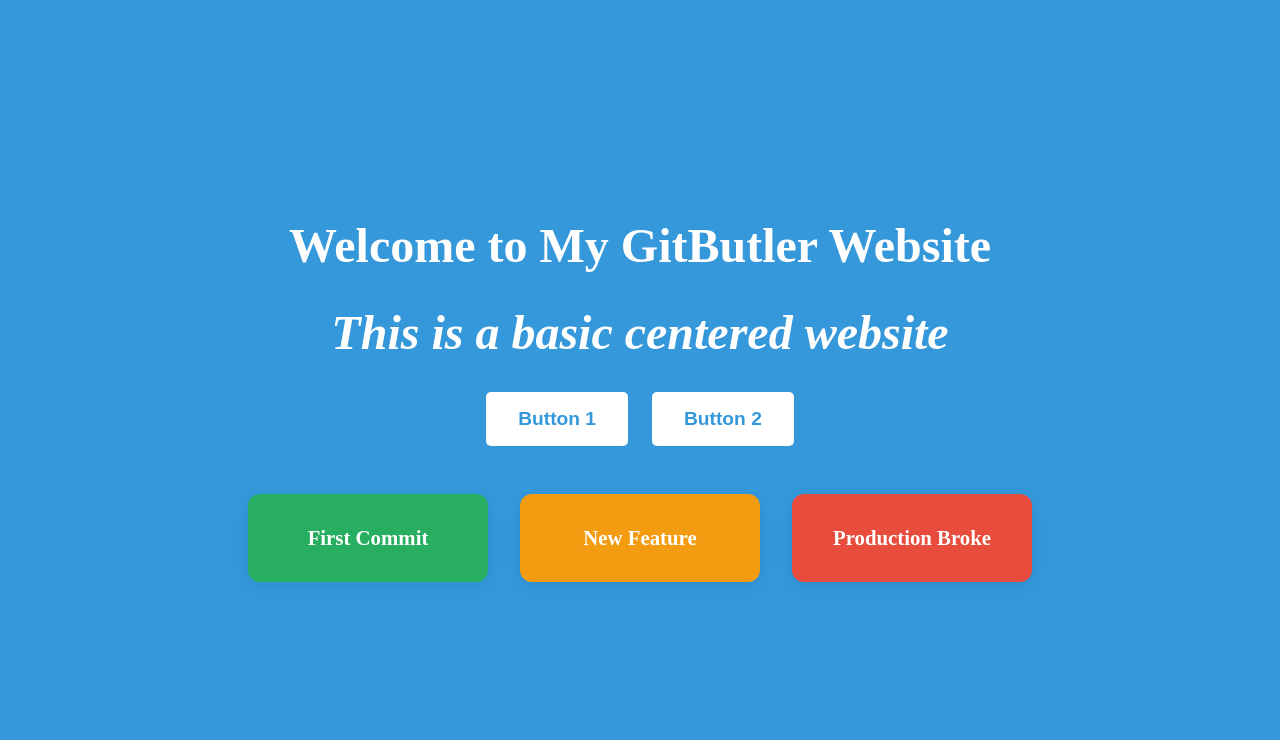
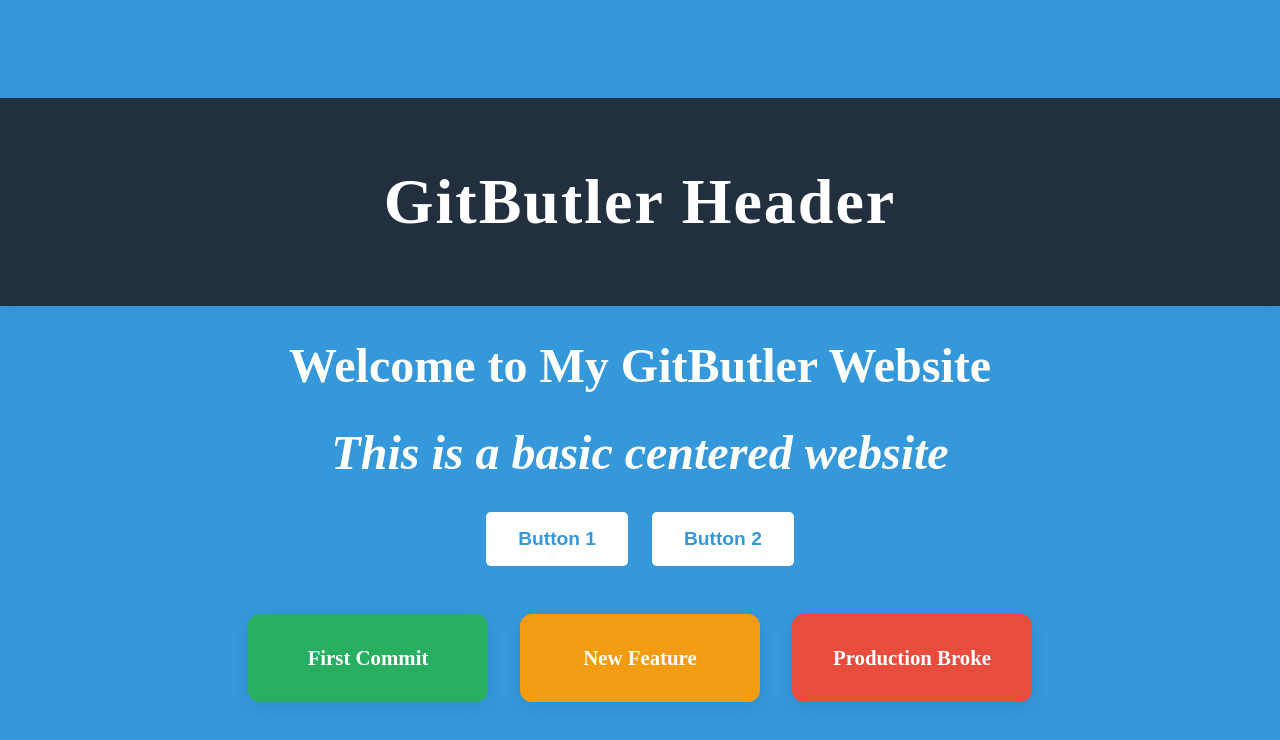
Before and after one commit to angusfungayi/gitbutler, a plain HTML site: page website/index.html in a window 1280 px wide. Drawn offline with Linux system fonts and the light colour scheme.

Commit message:
Introduce a new header div with the title "GitButler Header" to improve the website's structure and branding. Apply styles for full-width layout, background color, text formatting, and subtle shadow to enhance visual appeal and user experience.

```diff
--- a/website/index.html
+++ b/website/index.html
@@ -43,6 +43,24 @@
     </style>
 </head>
 <body>
+    <!-- Header Include -->
+    <div class="header">
+        <h1>GitButler Header</h1>
+    </div>
+    <style>
+        .header {
+            width: 100vw;
+            background: #222f3e;
+            color: #fff;
+            padding: 1.5rem 0;
+            text-align: center;
+            font-size: 2rem;
+            font-weight: bold;
+            letter-spacing: 2px;
+            margin-bottom: 2rem;
+            box-shadow: 0 2px 8px rgba(0,0,0,0.07);
+        }
+    </style>
     <div class="center-text">Welcome to My GitButler Website</div>
     <div class="center-text"><em>This is a basic centered website</em></div>
     <div class="button-group">
```
